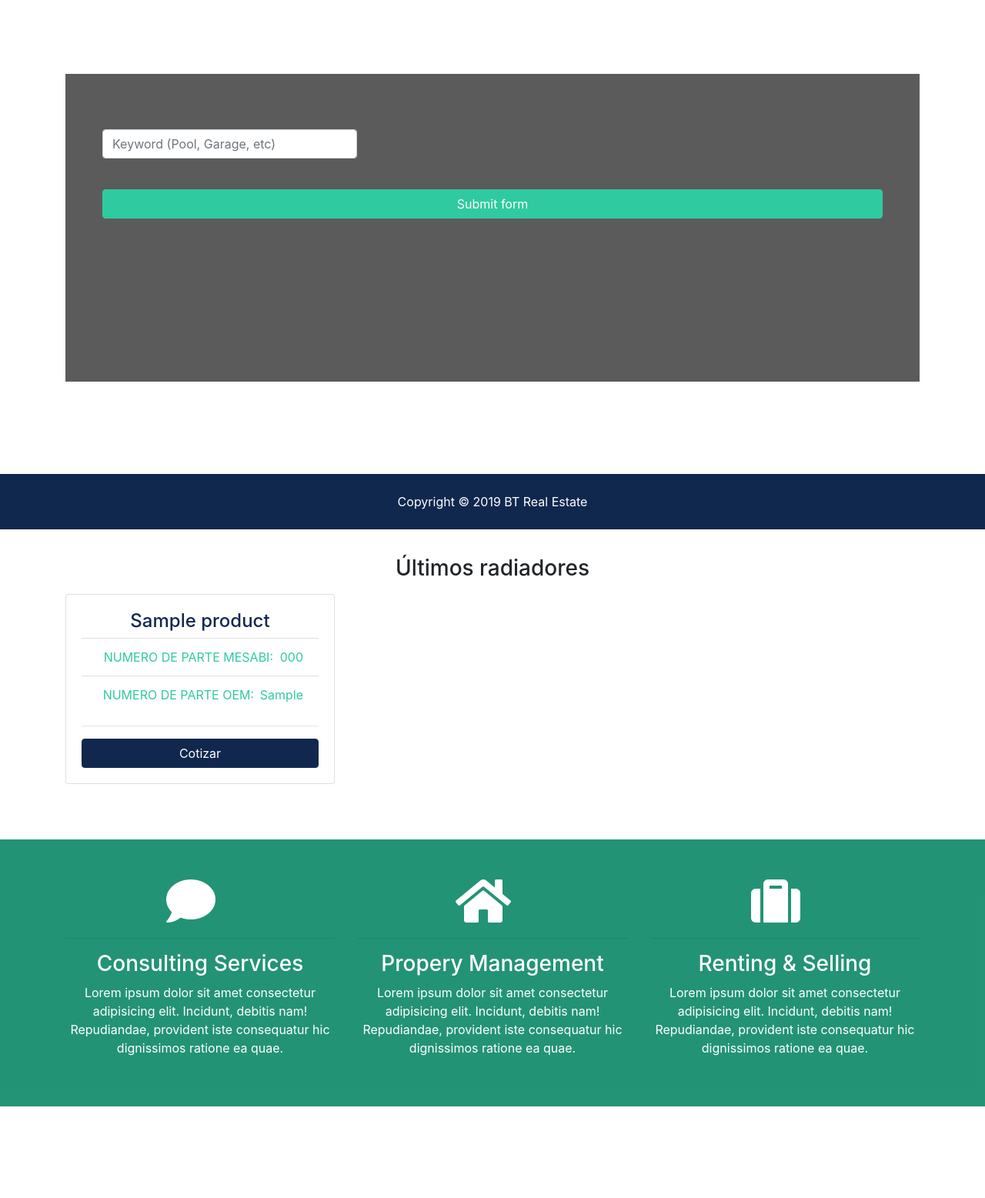
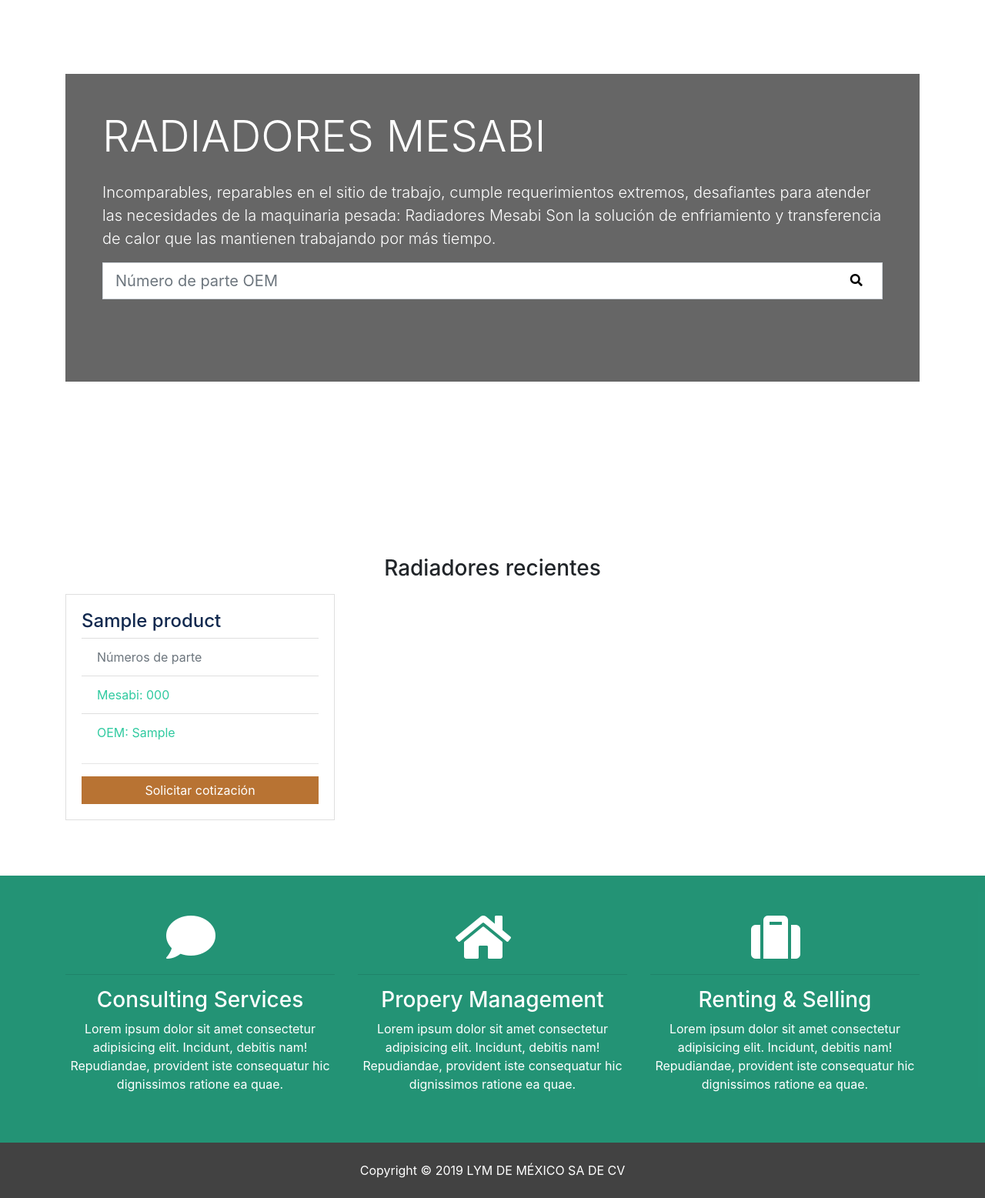
Before and after one commit to elmerrodriguezn/radiators_project, a Django app: template templates/pages/index.html in a window 1280 px wide. Shown: the part 112-1669 px from the top of the page at 77% size. Before the commit the page ends 1550 px from the top, so only its background shows below. Run offline with Django 3.2, Linux system fonts and the light colour scheme; the template is opened without the code that fills it: most values are stand-ins (such as "Sample title", 1, 10 or a date in 2020); parts of the project's set-up code (start-up, migrations or seed data) failed here and were passed over; some libraries are stand-ins or nearby versions.

Commit message:
Added form functionality

```diff
--- a/pages/views.py
+++ b/pages/views.py
@@ -1,5 +1,5 @@
 from django.shortcuts import render
-from products.api_connection import context_limit
+from products.api_queries import context_limit
 
 def index(request):
     return render(request, 'pages/index.html', context_limit())
--- a/products/static/css/style.css
+++ b/products/static/css/style.css
@@ -1,6 +1,8 @@
 .btn-secondary {
   color: #fff !important; }
-
+.btn-primary {
+  background-color: #E65100;
+}
 img {
   width: 100%; }
 
@@ -15,7 +17,7 @@ img {
   margin-right: 0.4rem; }
 
 #showcase {
-  background: url(../img/showcase.jpg) no-repeat top center fixed/cover;
+  background: url(../img/1.jpg) no-repeat top center fixed/cover;
   position: relative;
   min-height: 650px;
   color: #fff;
@@ -31,7 +33,7 @@ img {
     left: 0;
     min-height: 400px;
     width: 100%;
-    background: rgba(51, 51, 51, 0.8); }
+    background: rgba(64, 64, 64, 0.8); }
 
 #services {
   background: url(../img/building.jpg) no-repeat top center fixed/cover;
@@ -100,7 +102,34 @@ img {
   min-height: 100vh;
 }
 #main-footer {
+  bottom: 0;
+  background-color: #424242;
+}
+.form-search {
+  position: relative;
+}
+.form-search .btn-search {
+  background-color: transparent;
+  border: none;
   position: absolute;
-  width: 100%;
-  bottom: 0;
+  right: 2%;
+  top: 20%;
+  cursor: pointer;
 }
+.btn-search:focus {outline:0;}
+.form-control {
+  border-radius: 0;
+}
+.btn-primary {
+  border: none;
+  border-radius: 0;
+  background-color:  #b87333;
+}
+.btn-primary:hover {
+  border: none;
+  border-radius: 0;
+  background-color:#B88933;
+}
+.card {
+  border-radius: 0;
+}
--- a/products/urls.py
+++ b/products/urls.py
@@ -3,5 +3,6 @@ from . import views
 
 urlpatterns = [
     path('<str:default_code>/', views.single, name='single'),
-    path('busqueda', views.search, name='busqueda')
+    path('busqueda', views.search, name='busqueda'),
+    path('iniciativa', views.lead, name='lead')
 ]
--- a/templates/pages/index.html
+++ b/templates/pages/index.html
@@ -5,25 +5,23 @@
 {% block content %}
 <!-- Showcase -->
 <section id="showcase">
-    <div class="container text-center">
+    <div class="container">
         <div class="home-search p-5">
             <div class="overlay p-5">
                 <h1 class="display-4 mb-4">
-
+                    RADIADORES MESABI
                 </h1>
                 <p class="lead">
+                    Incomparables, reparables en el sitio de trabajo, cumple requerimientos extremos, desafiantes para
+                    atender las necesidades de la maquinaria pesada: Radiadores Mesabi
+                    Son la solución de enfriamiento y transferencia de calor que las mantienen trabajando por más
+                    tiempo.
                     <p>
                         <div class="search">
-                            <form action="{% url 'busqueda' %}">
-                                <!-- Form Row 1 -->
-                                <div class="form-row">
-                                    <div class="col-md-4 mb-3">
-                                        <label class="sr-only">Keywords</label>
-                                        <input type="text" name="keywords" class="form-control"
-                                            placeholder="Keyword (Pool, Garage, etc)">
-                                    </div>
-                                </div>
-                                <button class="btn btn-secondary btn-block mt-4" type="submit">Submit form</button>
+                            <form class="form-search" action="{% url 'busqueda' %}">
+                                <input type="text" name="keywords" id='' class="form-control form-control-lg"
+                                    placeholder="Número de parte OEM">
+                                <button class="btn-search" type="submit"><i class="fas fa-search"></i></button>
                             </form>
                         </div>
             </div>
@@ -37,28 +35,30 @@
 <!-- Listings -->
 <section id="listings" class="py-5">
     <div class="container">
-        <h3 class="text-center mb-3">Últimos radiadores</h3>
+        <h3 class="text-center mb-3">Radiadores recientes</h3>
         <div class="row">
             {% if products %}
             {% for product in products %}
             <div class="col-md-6 col-lg-4 mb-4">
                 <div class="card listing-preview">
                     <div class="card-body">
-                        <div class="listing-heading text-center">
-                            <h4 class="text-primary">{{ product.name }}</h4>
+                        <div class="listing-heading">
+                            <h4 class="text-primary">{{ product.name|truncatewords:5 }}</h4>
                             <ul class="list-group list-group-flush">
+                                <li class="list-group-item disabled" aria-disabled="true">Números de parte</li>
                                 <li class="list-group-item text-secondary">
-                                    NUMERO DE PARTE MESABI:
-                                    <span class="float-right">{{ product.default_code }}</span>
+                                    Mesabi:
+                                    <span class="">{{ product.default_code }}</span>
                                 </li>
                                 <li class="list-group-item text-secondary">
-                                    NUMERO DE PARTE OEM:
-                                    <span class="float-right">{{ product.x_studio_field_QlEui }}</span>
+                                    OEM:
+                                    <span class="">{{ product.x_studio_field_QlEui }}</span>
                                 </li>
                             </ul>
                         </div>
                         <hr>
-                        <a href="{% url 'single' product.default_code %}" class="btn btn-primary btn-block">Cotizar</a>
+                        <a href="{% url 'single' product.default_code %}" class="btn btn-primary btn-block">Solicitar
+                            cotización</a>
                     </div>
                 </div>
             </div>
--- a/templates/partials/_footer.html
+++ b/templates/partials/_footer.html
@@ -1,5 +1,5 @@
 <!-- Footer -->
-<footer id="main-footer" class="py-4 bg-primary text-white text-center">
+<footer id="main-footer" class="py-4 text-white text-center">
     Copyright &copy;
-    <span class="year"></span> BT Real Estate
+    <span class="year"></span> LYM DE MÉXICO SA DE CV
 </footer>
```
Also changed, not shown: products/api_queries.py (renamed from products/api_connection.py, +17 -11 lines), products/views.py (+10 -3 lines), templates/products/single.html (+46 -24 lines), products/static/img/1.jpg (added), 1 other file.
